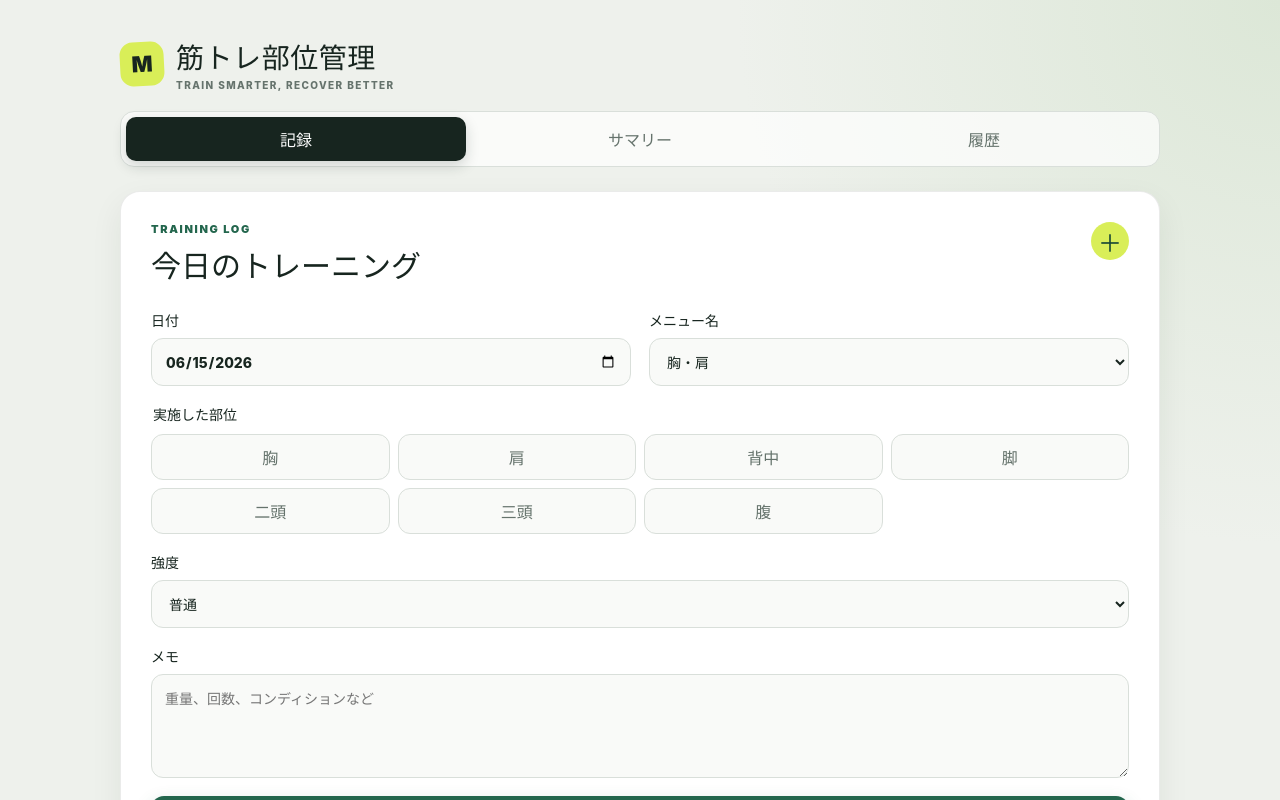
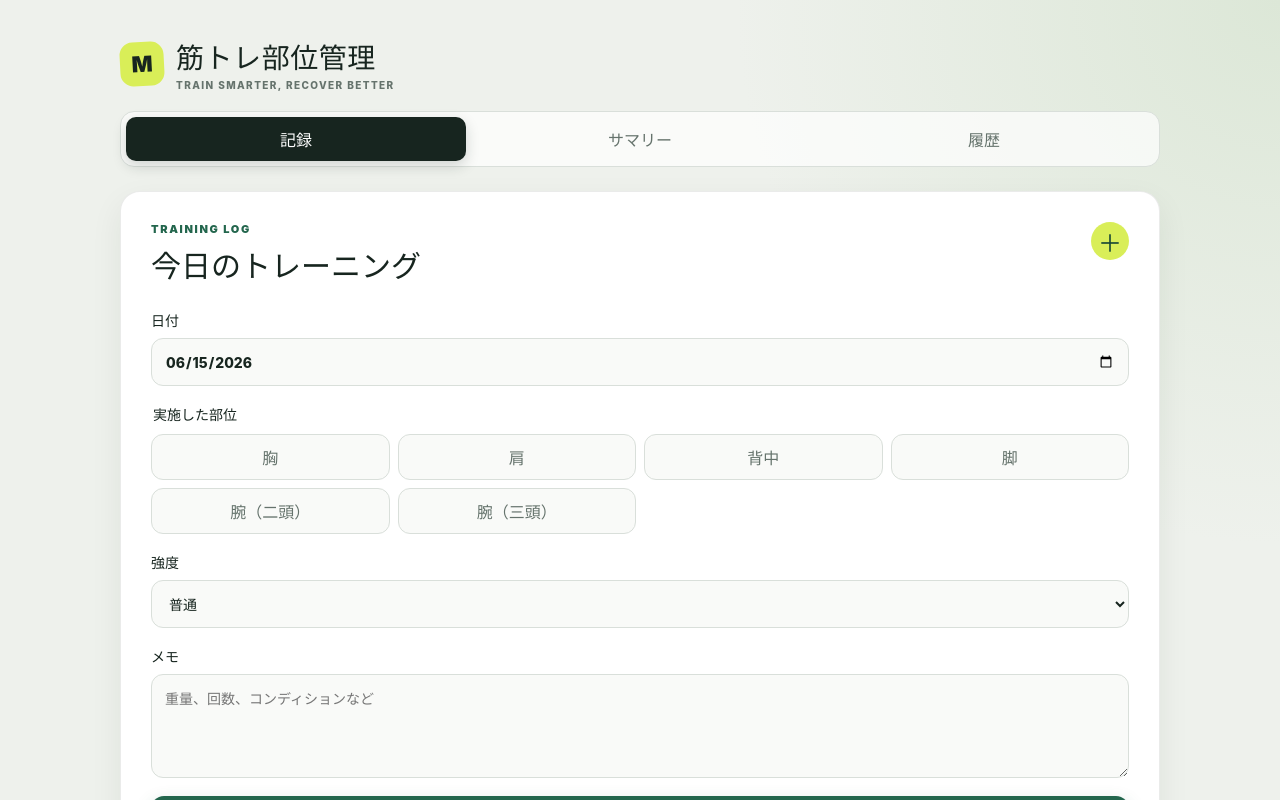
Before and after one commit to utok9550/training-parts-manager, a React (Vite) app: page / in a window 1280 px wide. Shown: the top 800 px of the page. Built offline with nearby package versions, Linux system fonts and the light colour scheme.

Commit message:
記録項目と部位表記を整理

```diff
--- a/src/App.tsx
+++ b/src/App.tsx
@@ -2,7 +2,13 @@ import { useMemo, useState } from "react";
 import { HistoryView } from "./components/HistoryView";
 import { SummaryView } from "./components/SummaryView";
 import { TrainingForm } from "./components/TrainingForm";
-import type { TrainingLog } from "./types";
+import {
+  INTENSITIES,
+  TRAINING_PARTS,
+  type Intensity,
+  type TrainingLog,
+  type TrainingPart,
+} from "./types";
 import { getToday } from "./utils/date";
 import { buildPartSummaries } from "./utils/summary";
 
@@ -23,7 +29,46 @@ function loadLogs(): TrainingLog[] {
       return [];
     }
     const parsedLogs: unknown = JSON.parse(savedLogs);
-    return Array.isArray(parsedLogs) ? (parsedLogs as TrainingLog[]) : [];
+    if (!Array.isArray(parsedLogs)) {
+      return [];
+    }
+
+    return parsedLogs.flatMap((value): TrainingLog[] => {
+      if (
+        typeof value !== "object" ||
+        value === null ||
+        typeof value.id !== "string" ||
+        typeof value.date !== "string" ||
+        !Array.isArray(value.parts) ||
+        !INTENSITIES.includes(value.intensity as Intensity)
+      ) {
+        return [];
+      }
+
+      const parts: TrainingPart[] = (value.parts as unknown[])
+        .map((part: unknown): string => {
+          if (part === "二頭") return "腕（二頭）";
+          if (part === "三頭") return "腕（三頭）";
+          return typeof part === "string" ? part : "";
+        })
+        .filter((part: string): part is TrainingPart =>
+          TRAINING_PARTS.includes(part as TrainingPart),
+        );
+
+      if (parts.length === 0) {
+        return [];
+      }
+
+      return [
+        {
+          id: value.id,
+          date: value.date,
+          parts: [...new Set(parts)],
+          intensity: value.intensity as Intensity,
+          memo: typeof value.memo === "string" ? value.memo : "",
+        },
+      ];
+    });
   } catch {
     return [];
   }
--- a/src/components/HistoryView.tsx
+++ b/src/components/HistoryView.tsx
@@ -15,7 +15,7 @@ export function HistoryView({ logs, onDelete }: HistoryViewProps) {
   const handleDelete = (log: TrainingLog) => {
     if (
       window.confirm(
-        `${formatDisplayDate(log.date)}の「${log.menuName}」を削除しますか？`,
+        `${formatDisplayDate(log.date)}の記録（${log.parts.join("、")}）を削除しますか？`,
       )
     ) {
       onDelete(log.id);
@@ -47,7 +47,6 @@ export function HistoryView({ logs, onDelete }: HistoryViewProps) {
                   <time dateTime={log.date}>
                     {formatDisplayDate(log.date)}
                   </time>
-                  <h3>{log.menuName}</h3>
                 </div>
                 <span className={`intensity intensity-${log.intensity}`}>
                   {log.intensity}
--- a/src/components/TrainingForm.tsx
+++ b/src/components/TrainingForm.tsx
@@ -1,7 +1,6 @@
 import { useState, type FormEvent } from "react";
 import {
   INTENSITIES,
-  MENU_NAMES,
   TRAINING_PARTS,
   type Intensity,
   type TrainingLog,
@@ -15,7 +14,6 @@ type TrainingFormProps = {
 
 type FormState = {
   date: string;
-  menuName: string;
   parts: TrainingPart[];
   intensity: Intensity;
   memo: string;
@@ -24,7 +22,6 @@ type FormState = {
 function createInitialForm(): FormState {
   return {
     date: getToday(),
-    menuName: MENU_NAMES[0],
     parts: [],
     intensity: "普通",
     memo: "",
@@ -64,7 +61,6 @@ export function TrainingForm({ onSave }: TrainingFormProps) {
     onSave({
       id: createId(),
       date: form.date,
-      menuName: form.menuName,
       parts: form.parts,
       intensity: form.intensity,
       memo: form.memo.trim(),
@@ -87,7 +83,6 @@ export function TrainingForm({ onSave }: TrainingFormProps) {
       </div>
 
       <form onSubmit={handleSubmit}>
-        <div className="form-grid">
         <label className="field">
           <span>日付</span>
           <input
@@ -100,24 +95,6 @@ export function TrainingForm({ onSave }: TrainingFormProps) {
             }}
           />
         </label>
-
-          <label className="field">
-            <span>メニュー名</span>
-            <select
-              value={form.menuName}
-              onChange={(event) => {
-                setForm({ ...form, menuName: event.target.value });
-                setSaved(false);
-              }}
-            >
-              {MENU_NAMES.map((menu) => (
-                <option key={menu} value={menu}>
-                  {menu}
-                </option>
-              ))}
-            </select>
-          </label>
-        </div>
 
         <fieldset className="parts-fieldset">
           <legend>実施した部位</legend>
--- a/src/types.ts
+++ b/src/types.ts
@@ -3,34 +3,20 @@ export const TRAINING_PARTS = [
   "肩",
   "背中",
   "脚",
-  "二頭",
-  "三頭",
-  "腹",
-] as const;
-
-export const MENU_NAMES = [
-  "胸・肩",
-  "背中・脚",
-  "胸のみ",
-  "背中のみ",
-  "脚のみ",
-  "腕",
-  "調整日",
-  "その他",
+  "腕（二頭）",
+  "腕（三頭）",
 ] as const;
 
 export const INTENSITIES = ["軽め", "普通", "重め"] as const;
 
 export type TrainingPart = (typeof TRAINING_PARTS)[number];
-export type MenuName = (typeof MENU_NAMES)[number];
 export type Intensity = (typeof INTENSITIES)[number];
 export type Priority = "最優先" | "高" | "中" | "低";
 
 export type TrainingLog = {
   id: string;
   date: string;
-  menuName: string;
-  parts: string[];
+  parts: TrainingPart[];
   intensity: Intensity;
   memo: string;
 };
```
Lines whose indentation alone changed are shown as unchanged.
